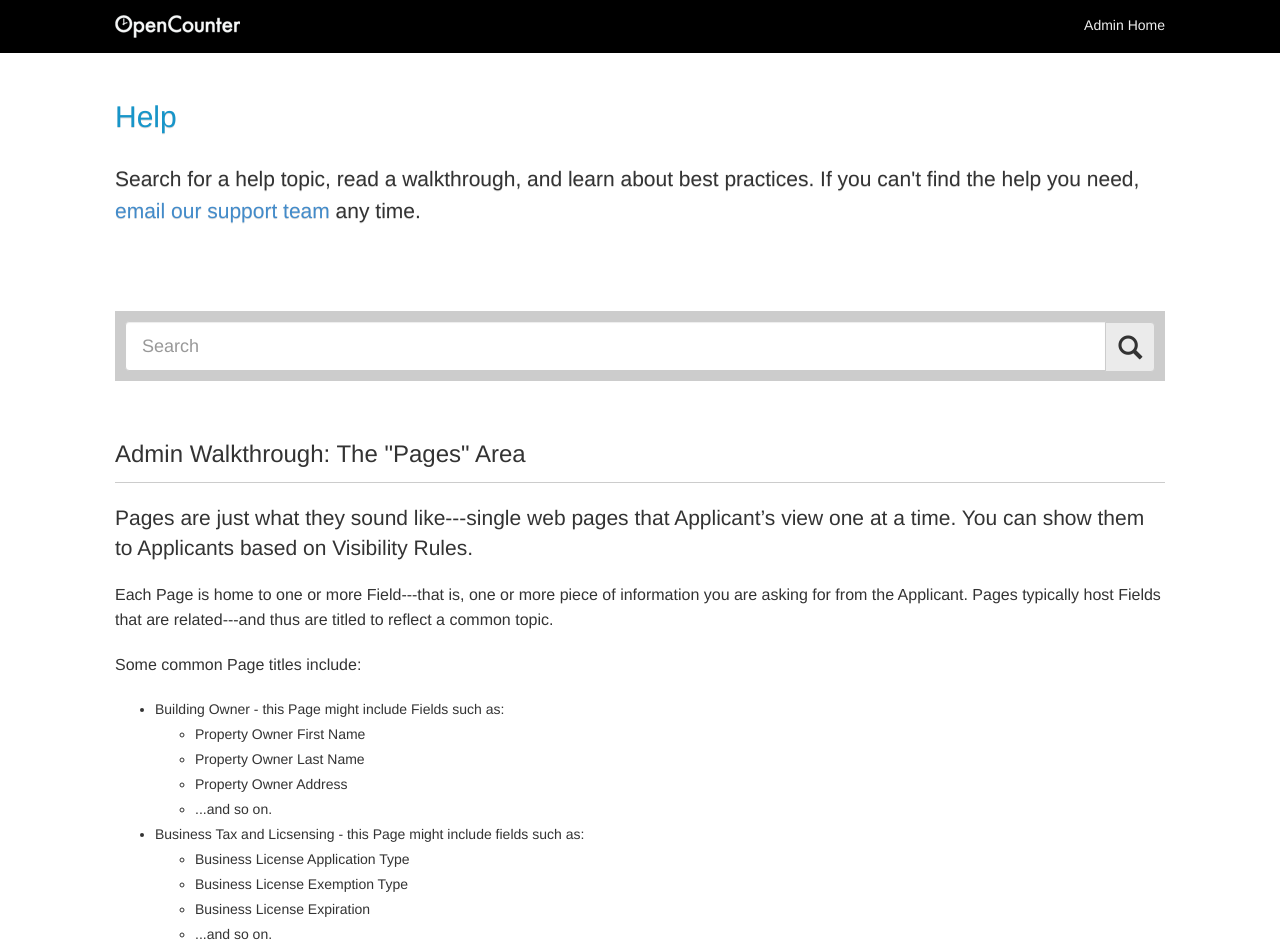
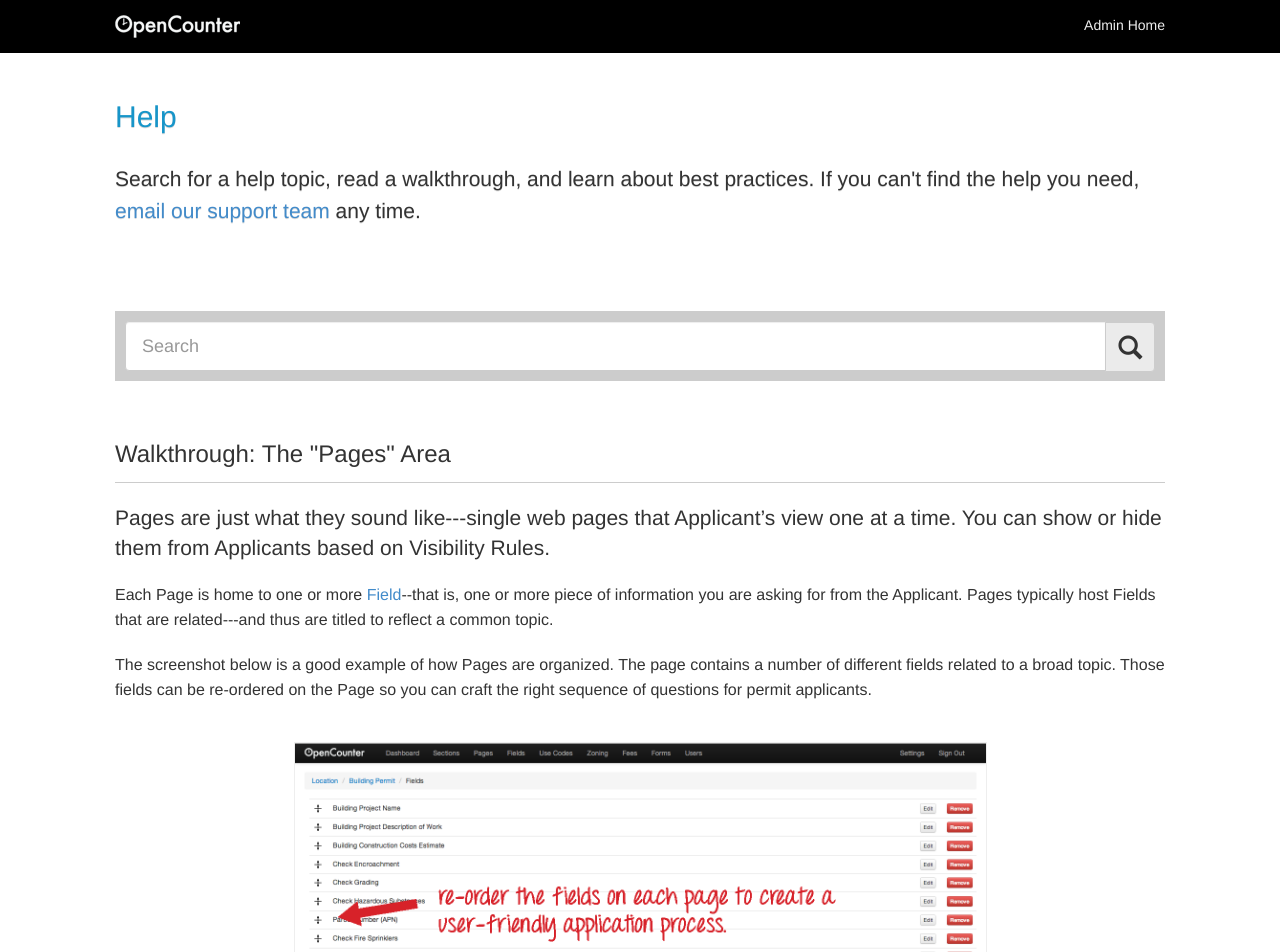
Before and after one commit to opencounter/helpdesk, a Jekyll site: the page built from _posts/2014-01-02-walkthrough-pages.html, in a window 1280 px wide and 1400 px high. Shown: the top 952 px of the window. Built offline with Jekyll 4.4.1, drawn with Linux system fonts in a browser that asks for light colours; nearby versions of some CDN libraries; Markdown is read by kramdown in place of the engine named in the settings; comment, search, counter and statistics services are not loaded; some of the changed text lies outside the part shown.

Commit message:
Pages, Forms, Fields walkthroughs

```diff
--- a/_posts/2014-01-02-walkthrough-dashboard.html
+++ b/_posts/2014-01-02-walkthrough-dashboard.html
@@ -1,6 +1,6 @@
 ---
 layout: faq-page
-title: Dashboard and Applications Area
+title: Dashboard and Applications
 slug: walkthrough-dashboard
 categories: faq, walkthrough
 lead: ""
--- a/_posts/2014-01-02-walkthrough-pages.html
+++ b/_posts/2014-01-02-walkthrough-pages.html
@@ -1,43 +1,30 @@
 ---
 layout: faq-page
-title: Pages Area Walkthrough
+title: Creating and Editing Pages
 slug: walkthrough-pages
 categories: faq, walkthrough
 lead: ""
 base_url: "../"
 ---
 
-<h3>Admin Walkthrough: The "Pages" Area</h3>
+<h3>Walkthrough: The "Pages" Area</h3>
 
-<p class="lead">Pages are just what they sound like---single web pages that Applicant’s view one at a time. You can show them to Applicants based on Visibility Rules.</p>
+<p class="lead">Pages are just what they sound like---single web pages that Applicant’s view one at a time. You can show or hide them from Applicants based on Visibility Rules.</p>
 
-<p>Each Page is home to one or more Field---that is, one or more piece of information you are asking for from the Applicant. Pages typically host Fields that are related---and thus are titled to reflect a common topic.</p>
+<p>Each Page is home to one or more <a href="/walkthrough-fields.html">Field</a>--that is, one or more piece of information you are asking for from the Applicant. Pages typically host Fields that are related---and thus are titled to reflect a common topic.</p>
 
-<p>Some common Page titles include:</p>
-  <ul>
-		  <li>Building Owner - this Page might include Fields such as:</li>
-    <ul>
-			<li>Property Owner First Name</li>
-			<li>Property Owner Last Name</li>
-			<li>Property Owner Address</li>
-			<li>...and so on.</li>
-    </ul>
-		<li>Business Tax and Licsensing - this Page might include fields such as:</li>
-    <ul>
-			<li>Business License Application Type</li>
-			<li>Business License Exemption Type</li>
-			<li>Business License Expiration</li>
-			<li>...and so on.</li>
-    </ul>
-		<li>Major Use Permit - this Page might include fields such as:</li>
-    <ul>
-			<li>Business Parking Spaces</li>
-			<li>Building Stories</li>
-			<li>Parcel Prior Use</li>
-			<li> ...and on on.</li>
-    </ul>
-  </ul>
+<p>The screenshot below is a good example of how Pages are organized. The page contains a number of different fields related to a broad topic. Those fields can be re-ordered on the Page so you can craft the right sequence of questions for permit applicants.
 
-<p>You can also add an Introduction, some Additional Text, and Page Instructions to help the Applicant provide information to each Field.</p>
+<img class="walkthrough-screenshot" src="/assets/img/walkthrough-pages-summary.png">
+
+<p>For each Page, you can also add an Introduction, some Additional Text, and Page Instructions to help the Applicant provide information to each Field.</p>
 
 <p>The following screencast walks step-by-step through the process of creating and editing Pages:</p>
+
+<div class="text-center">
+	<div class="video-container">
+		<iframe width="560" height="315" src="//www.youtube.com/embed/Xg19PKYwzWY" frameborder="0" allowfullscreen></iframe>
+	</div>
+	</br>
+	<a href="//www.youtube.com/embed/Xg19PKYwzWY" class="btn btn-default btn-lg" target="_blank">Watch this on YouTube</a>
+</div>
--- a/_posts/2014-01-02-walkthrough-users.html
+++ b/_posts/2014-01-02-walkthrough-users.html
@@ -7,7 +7,7 @@ lead: ""
 base_url: "../"
 ---
 
-<h3>Users and Departments</h3>
+<h3>Walkthrough: Users and Departments</h3>
 
 <p class="lead">A User is a member of your organization that uses OpenCounter. Departments are groups of Users that take ownership of different permit applications, or sections of the application process.</p>
 
```
Also changed, not shown: _posts/2014-01-02-walkthrough-departments.html (deleted, +0 -14 lines), _posts/2014-01-02-walkthrough-fees.html (+24 -4 lines), _posts/2014-01-02-walkthrough-fields.html (+16 -5 lines), _posts/2014-01-02-walkthrough-forms.html (+7 -3 lines), assets/img/walkthrough-fees-edit.png (added), assets/img/walkthrough-fees-summary.png (added), assets/img/walkthrough-fields-edit.png (added), assets/img/walkthrough-fields-summary.png (added), assets/img/walkthrough-forms-download.png (added), assets/img/walkthrough-forms-edit.png (added), assets/img/walkthrough-forms-summary.png (added), assets/img/walkthrough-pages-summary.png (added).
